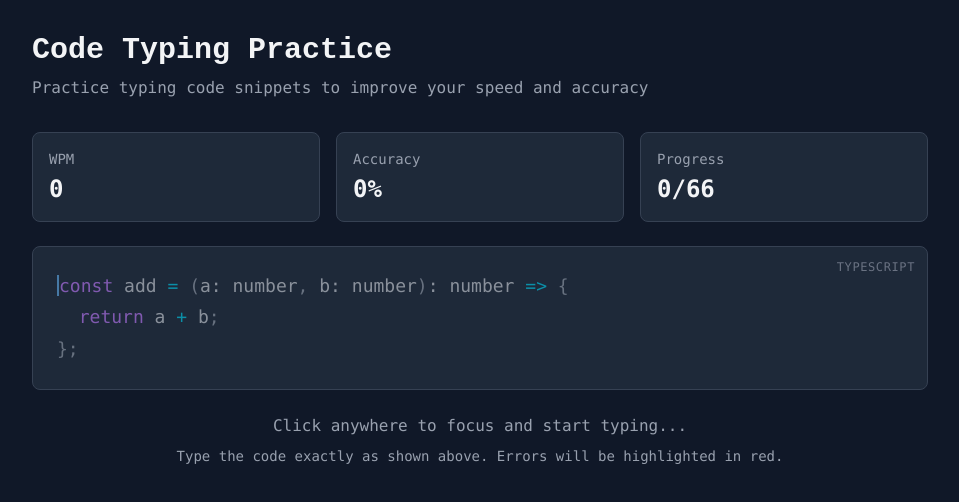
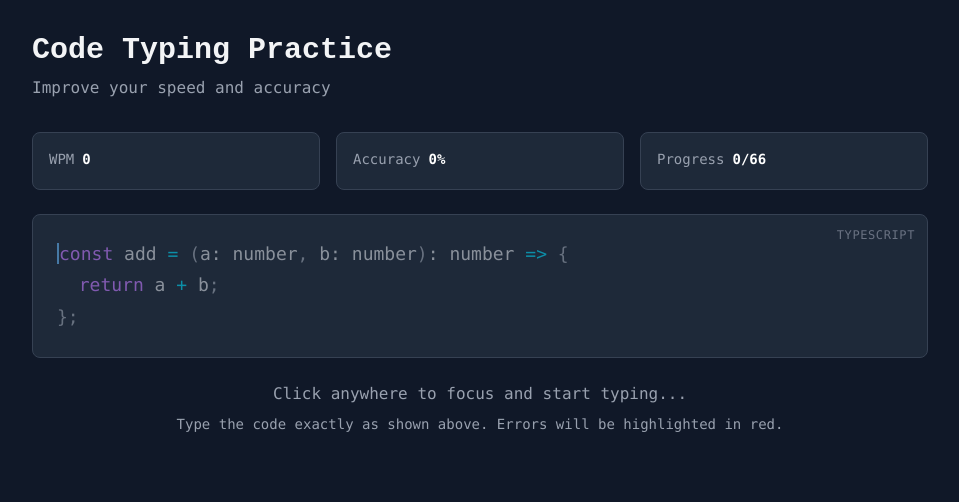
Before and after one commit to Frithir/typingTool, a React (Vite) app: page / in a window 1280 px wide. Shown: the top 502 px of the page, without its empty margins (160-1119 px from the left). Built offline with nearby package versions, Linux system fonts and the light colour scheme.

Commit message:
refactor: improve focus handling and update stats display formatting

```diff
--- a/src/components/TypingTool/TypingTool.tsx
+++ b/src/components/TypingTool/TypingTool.tsx
@@ -103,7 +103,9 @@ export const TypingTool = () => {
     setWpm(0);
     setAccuracy(100);
     setErrors(0);
+    setTimeout(() => {
       inputRef.current?.focus();
+    }, 100);
   };
 
   return (
@@ -116,16 +118,15 @@ export const TypingTool = () => {
           >
             Code Typing Practice
           </h1>
-          <p className="text-gray-400">
-            Practice typing code snippets to improve your speed and accuracy
-          </p>
+          <p className="text-gray-400">Improve your speed and accuracy</p>
         </div>
 
         {/* Stats Bar */}
         <div className="grid grid-cols-3 gap-4 mb-6">
           <div className="bg-gray-800 rounded-lg p-4 border border-gray-700">
-            <div className="text-gray-400 text-sm mb-1">WPM</div>
-            <div className="text-2xl font-bold">
+            <p className="text-gray-400 text-sm mb-1">
+              WPM
+              <span className="text-white font-bold pl-2">
                 {isComplete
                   ? wpm
                   : startTime
@@ -133,17 +134,22 @@ export const TypingTool = () => {
                       input.length / 5 / ((Date.now() - startTime) / 1000 / 60)
                     )
                   : 0}
-            </div>
+              </span>
+            </p>
           </div>
           <div className="bg-gray-800 rounded-lg p-4 border border-gray-700">
-            <div className="text-gray-400 text-sm mb-1">Accuracy</div>
-            <div className="text-2xl font-bold">{accuracy}%</div>
+            <p className="text-gray-400 text-sm mb-1">
+              Accuracy
+              <span className="text-white font-bold pl-2">{accuracy}%</span>
+            </p>
           </div>
           <div className="bg-gray-800 rounded-lg p-4 border border-gray-700">
-            <div className="text-gray-400 text-sm mb-1">Progress</div>
-            <div className="text-2xl font-bold">
+            <p className="text-gray-400 text-sm mb-1">
+              Progress
+              <span className="text-white font-bold pl-2">
                 {input.length}/{totalChars}
-            </div>
+              </span>
+            </p>
           </div>
         </div>
 
```
Lines whose indentation alone changed are shown as unchanged.
